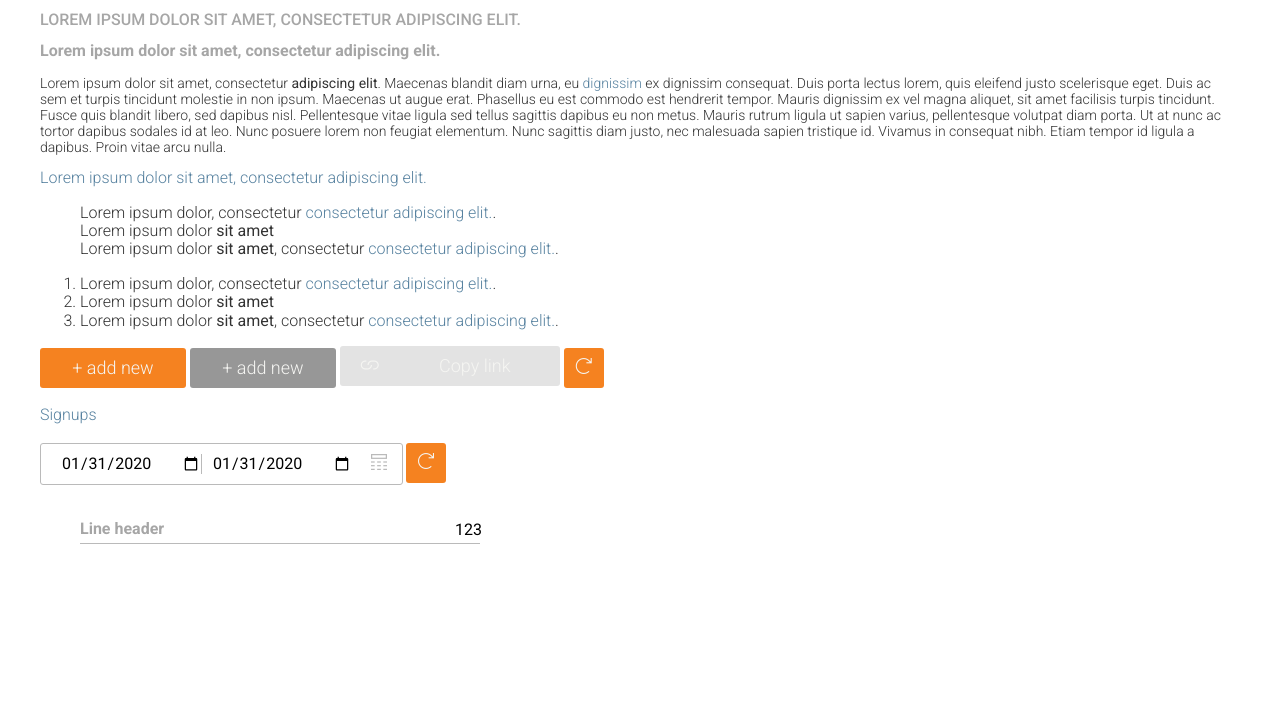
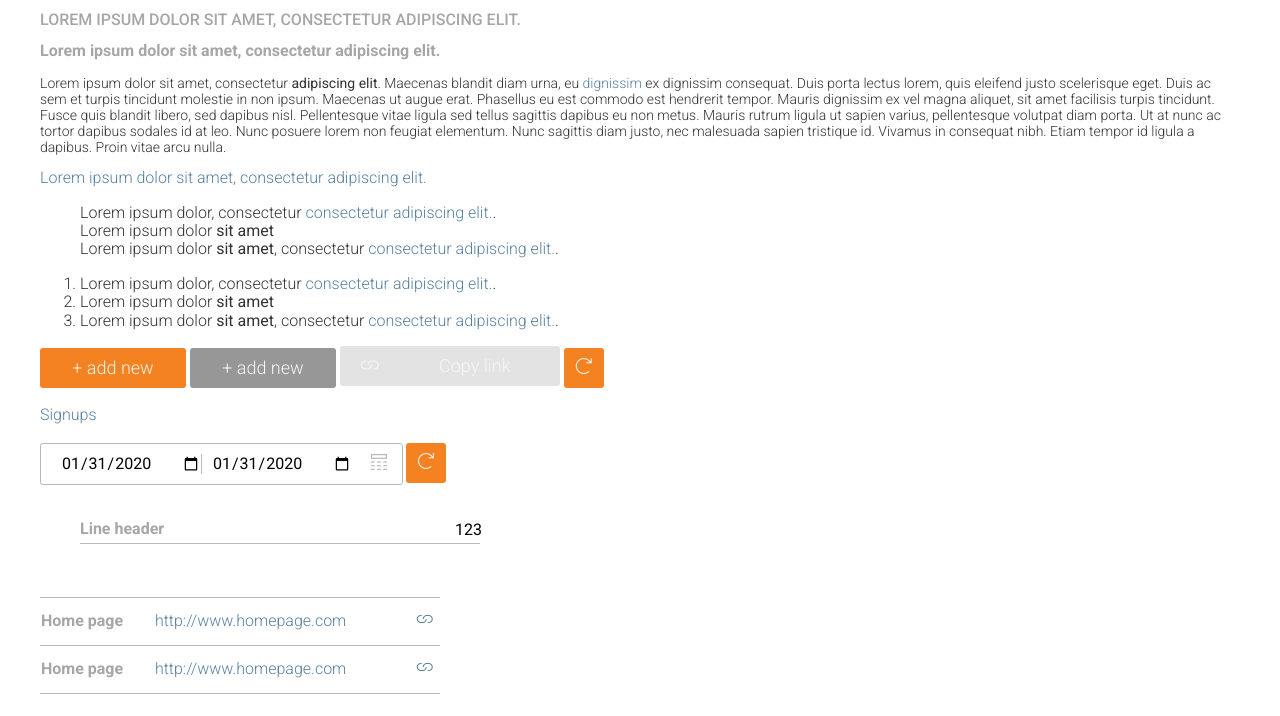
Before and after one commit to majeranek85/project-dashboard, a website: page src/index.html in a window 1280 px wide. Drawn offline with nearby package versions, Linux system fonts and the light colour scheme; files that its build step writes are made by us from their sources.

Commit message:
Update styleguide (tables)

```diff
--- a/src/index.html
+++ b/src/index.html
@@ -58,6 +58,31 @@
     </ul>
     <br><br>
 
+    <table class="element--table">
+      <tr>
+        <td>
+          <h2>Home page</h2>
+        </td>
+        <td>
+          <a href="#">http://www.homepage.com</a>
+        </td>
+        <td>
+          <a href="#"><i class="icon-links"></i></a>
+          <a href="#"><i class=""></i></a></td>
+      </tr>
+      <tr>
+        <td>
+          <h2>Home page</h2>
+        </td>
+        <td>
+          <a href="#">http://www.homepage.com</a>
+        </td>
+        <td>
+          <a href="#"><i class="icon-links"></i></a>
+          <a href="#"><i class=""></i></a></td>
+      </tr>
+    </table>
+    <br><br>
 
   </div>
 
--- a/src/sass/components/_Elements.scss
+++ b/src/sass/components/_Elements.scss
@@ -143,3 +143,18 @@
 .tab-two {
   @include tabs($color-main);
 }
+
+/* Tables */
+.element--table {
+  width: 400px;
+  border-collapse: collapse;
+
+  th, td {
+    border-bottom: 1px solid $color-gray;
+    border-top: 1px solid $color-gray;
+  }
+
+  tr:hover {
+    background: $color-lightgray;
+  }
+}
```
